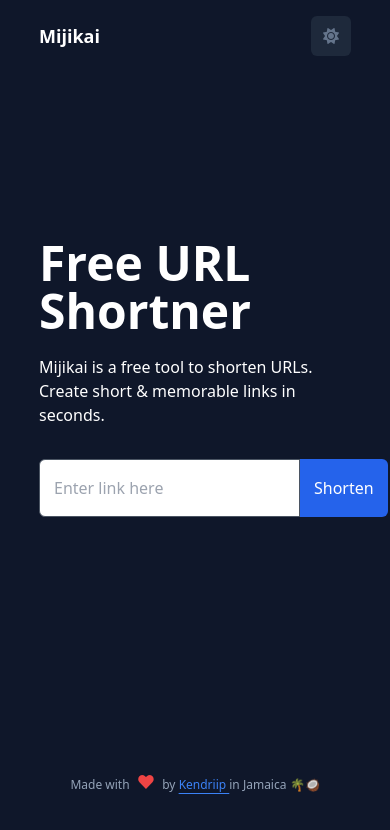
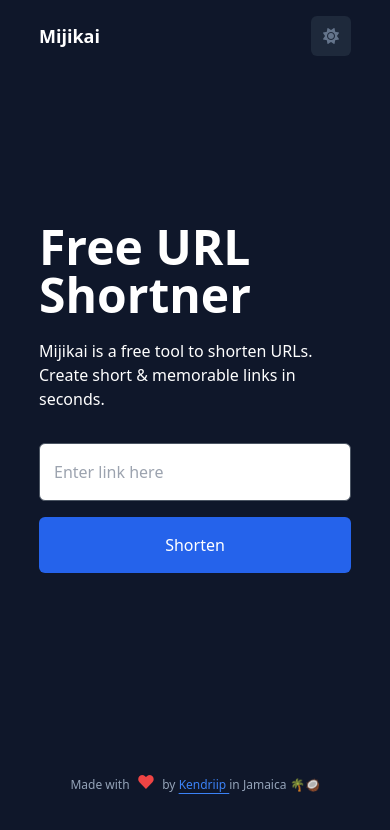
Before and after one commit to Roshane-Johnson/mijikai, an Angular app: page / in a window 390 px wide. Shown: the top 830 px of the page. Built offline with nearby package versions, Linux system fonts and the light colour scheme.

Commit message:
made the search and submit button responsive

```diff
--- a/src/app/search/search.component.html
+++ b/src/app/search/search.component.html
@@ -8,16 +8,16 @@
   </p>
   <form
     [formGroup]="shortenUrlForm"
-    class="grid grid-cols-[8fr_2fr] w-full pb-10"
+    class="sm:grid sm:grid-cols-[8fr_2fr] sm:w-full sm:pb-10 flex flex-col w-full"
   >
     <input
-      class="py-4 px-3.5 rounded-tl-md rounded-bl-md outline-offset-0 border text-slate-900 border-gray-300 dark:border-gray-600"
+      class="py-4 px-3.5 sm:rounded-tr-none sm:rounded-br-none rounded-md outline-offset-0 border text-slate-900 border-gray-300 dark:border-gray-600"
       type="search"
       placeholder="Enter link here"
       formControlName="q"
     />
     <button
-      class="text-center text-white py-4 px-3.5 disabled:cursor-not-allowed disabled:bg-slate-500 bg-primary-600 hover:bg-primary-800 rounded-tr-md rounded-br-md transition-all"
+      class="text-center text-white py-4 px-3.5 bg-primary-600 hover:bg-primary-800 sm:rounded-bl-none sm:rounded-tl-none rounded-md transition-colors mt-4 sm:mt-0"
       (click)="shortenUrl()"
     >
       Shorten
@@ -26,7 +26,7 @@
   <div>
     <span
       *ngIf="!fetchCompleted && errorMessage"
-      class="px-8 py-4 bg-red-500 font-semibold text-white shadow-2xl dark:bg-white dark:text-red-500 shadow-red-800 rounded-lg"
+      class="mt-4 block px-8 py-4 bg-red-500 font-semibold text-white shadow-2xl dark:bg-white dark:text-red-500 shadow-red-800 rounded-lg"
     >
       {{ errorMessage }}
     </span>
```
